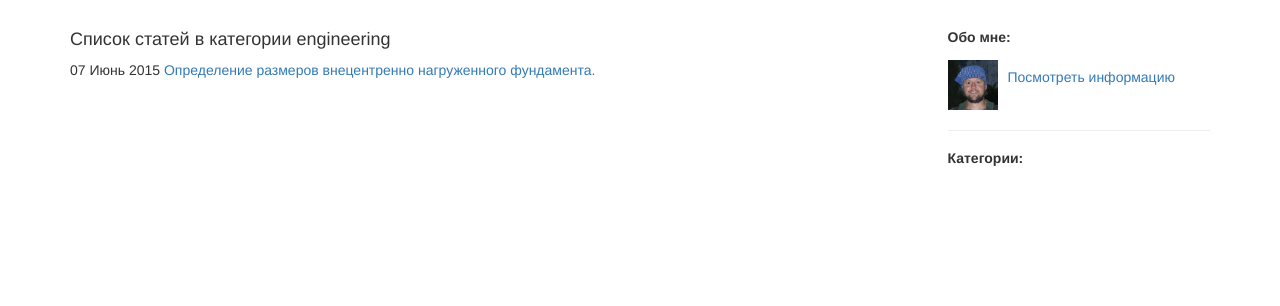
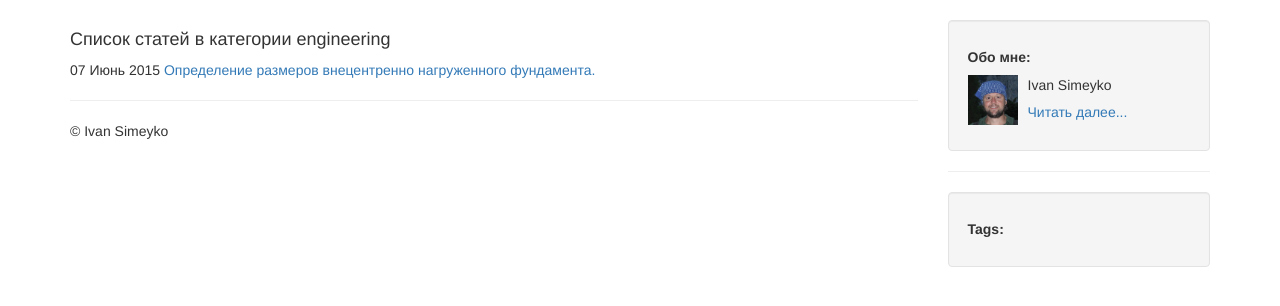
Before and after one commit to IvanSimeyko/blog, a Django app: page /category/1/ in a window 1280 px wide. Shown: the part 50-356 px from the top of the page. Run offline with Django 3.2, Linux system fonts and the light colour scheme; data comes from the database, SQL or seed files in the repository; both versions use the stored data as it was after the commit; parts of the project's set-up code (start-up, migrations or seed data) failed here and were passed over; some libraries are stand-ins or nearby versions.

Commit message:
Сделал круглую фото в разделе about me

```diff
--- a/articles/templates/articles/article_list.html
+++ b/articles/templates/articles/article_list.html
@@ -65,4 +65,5 @@
         </span>
     </div>
 
+
 {% endblock container %}
--- a/templates/base.html
+++ b/templates/base.html
@@ -1,5 +1,5 @@
 <!DOCTYPE html>
-<html lang="en">
+<html lang="en" xmlns="http://www.w3.org/1999/html" xmlns="http://www.w3.org/1999/html">
     <head>
         <meta charset="utf-8">
         <meta http-equiv="X-UA-Compatible" content="IE=edge">
@@ -10,6 +10,12 @@
         <link rel="icon" href="../../favicon.ico">
 
         <title> {% block title %} Welcome to my block {% endblock title %} </title>
+          <style>
+              .round {
+              border-radius: 100px; /* Радиус скругления */
+              box-shadow: 0 0 0 1px grey, 0 0 13px #333; /* Параметры теней */
+              }
+          </style>
 
         <!-- Bootstrap core CSS -->
         {% load staticfiles %}
@@ -58,30 +64,38 @@
                 <div class="col-sm-9 blog-main">
                     {% block container %}
                     {% endblock container %}
+                    <div class="footer">
+                        <hr>
+                        <p>&copy; Ivan Simeyko</p>
+                    </div>
                 </div>
 
                 <div class="col-sm-3 blog-main">
                     {% block container_right %}
-                        <h5> <strong> Обо мне: </strong></h5>
+                        <div class="well">
                         <div class="media">
+                            <h5> <strong> Обо мне: </strong></h5>
                             <a class="pull-left">
-                                <img class="media-object" src="{% static 'img/ivan.jpg' %}"
+                                <img class="media-heading" src="{% static 'img/ivan.jpg' %}"
                                      width = '50' height="50" alt="my_photo">
                             </a>
-                            <h5> <a href="{% url 'about_me:me' %}"> Посмотреть информацию </a></h5>
+                            <p> Ivan Simeyko </p>
+                            <h5> <a href="{% url 'about_me:me' %}"> Читать далее... </a></h5>
+                        </div>
                         </div>
                         <hr>
-                        <h5> <strong> Категории: </strong></h5>
-                        {% for article in articles %}
-                            <p> {{ article.article_tags.all|join:', ' }} </p>
-                        {% endfor %}
-
-
+                        <div class="well">
+                            <h5> <strong> Tags: </strong></h5>
+                            {% for article in articles %}
+                                <p> {{ article.article_tags.all|join:', ' }} </p>
+                            {% endfor %}
+                        </div>
                     {% endblock container_right %}
                 </div>
             </div>
         </div>
      </div>
+
 
 
 
```
Also changed, not shown: db.sqlite3, static/img/me.png (added).
